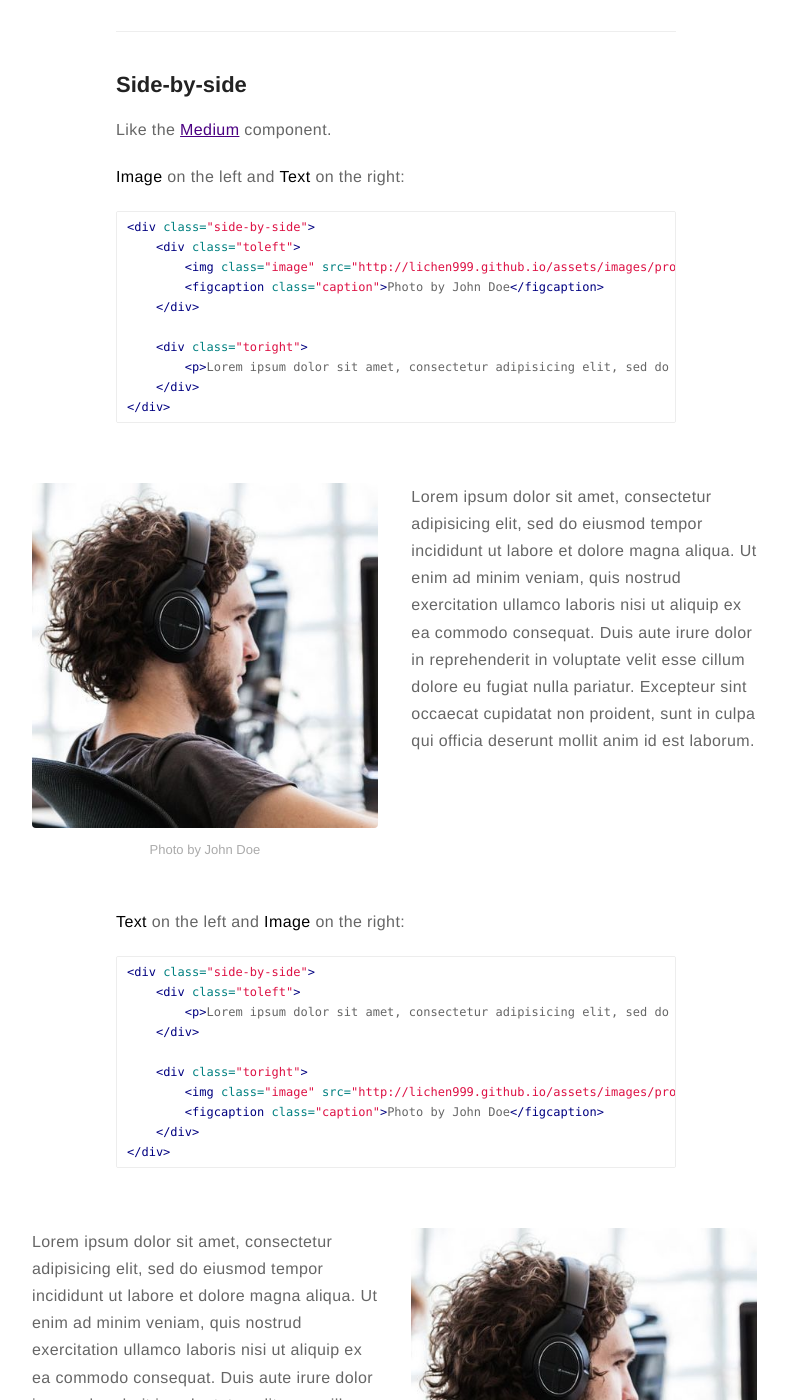
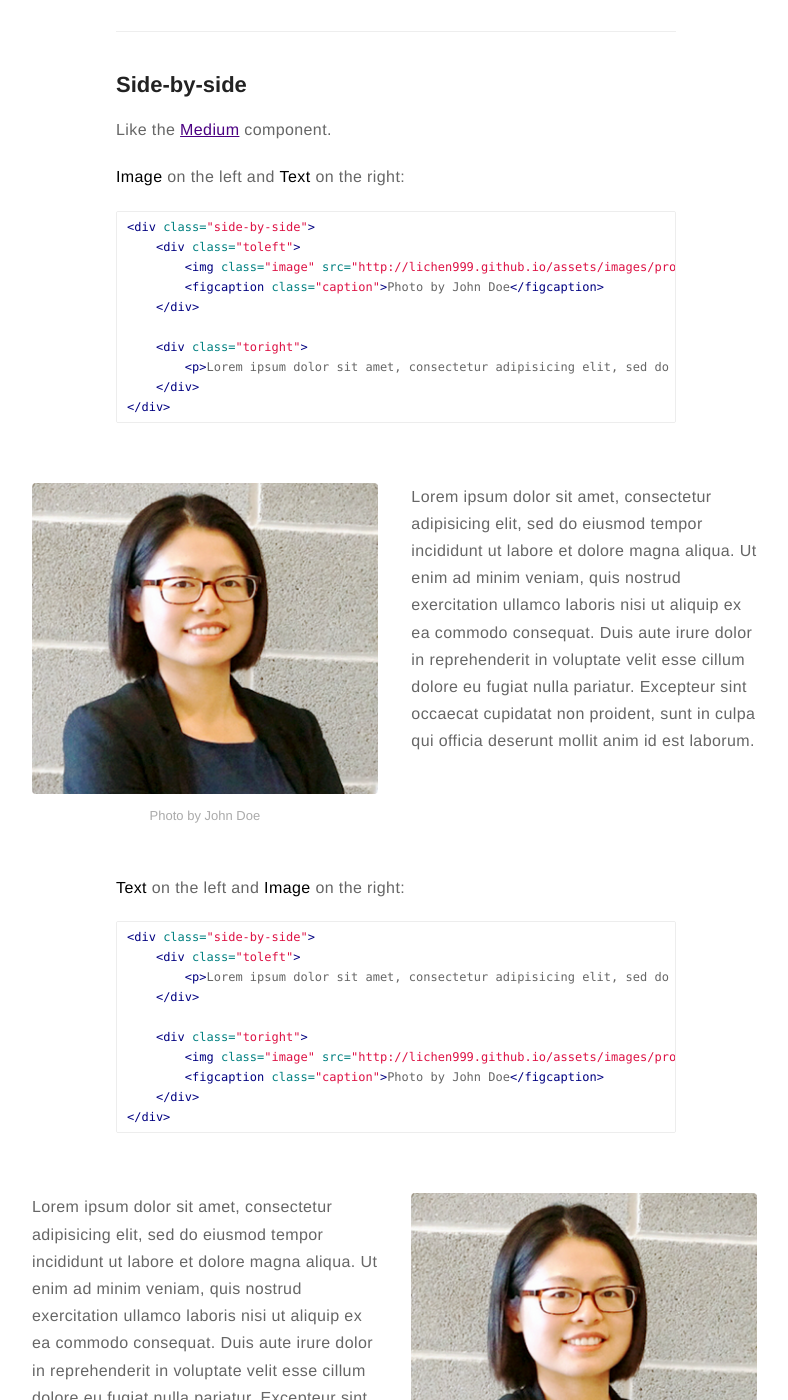
Before and after one commit to lichen999/lichen999.github.io, a Jekyll site: the page built from _posts/2015-02-24-markdown-extra-components.markdown, in a window 1280 px wide and 1400 px high, scrolled down 1044 px. Shown: the whole window, without its empty margins (244-1032 px from the left). Built offline with Jekyll 4.4.1, drawn with Linux system fonts in a browser that asks for light colours; comment, search, counter and statistics services are not loaded; some of the changed lines change nothing that is shown.

Commit message:
theme change

```diff
--- a/_config.yml
+++ b/_config.yml
@@ -5,7 +5,7 @@
 # if it's an external image, update below for true
 # better with square images
 external-image: false
-picture: 'assets/images/profile.jpg'
+picture: 'assets/images/profile.png'
 
 url: http://lichen999.github.io
 # your url: http://USERNAME.github.io
@@ -26,18 +26,18 @@
 disqus: mydisqus
 
 # if you don't have any of social below, comment the line
-facebook: myfacebook
-twitter: mytwitter
+# facebook: myfacebook
+# twitter: mytwitter
 # google: mygoogle
 # instagram: myinstagram
 # pinterest: mypinterest
 # linkedin: mylinkedin
-youtube: myyoutube
-spotify: myspotify
-github: mygithub
-medium: medium
-vimeo: myvimeo
-email: myemail@gmail.com
+# youtube: myyoutube
+# spotify: myspotify
+# github: mygithub
+# medium: medium
+# vimeo: myvimeo
+email: lichen@ulb.ac.be
 
 # do you want a larger site? change the option below
 # options: [normal, large] | default: normal
```
Also changed, not shown: assets/images/profile.jpg (deleted), assets/images/profile.png (added).
